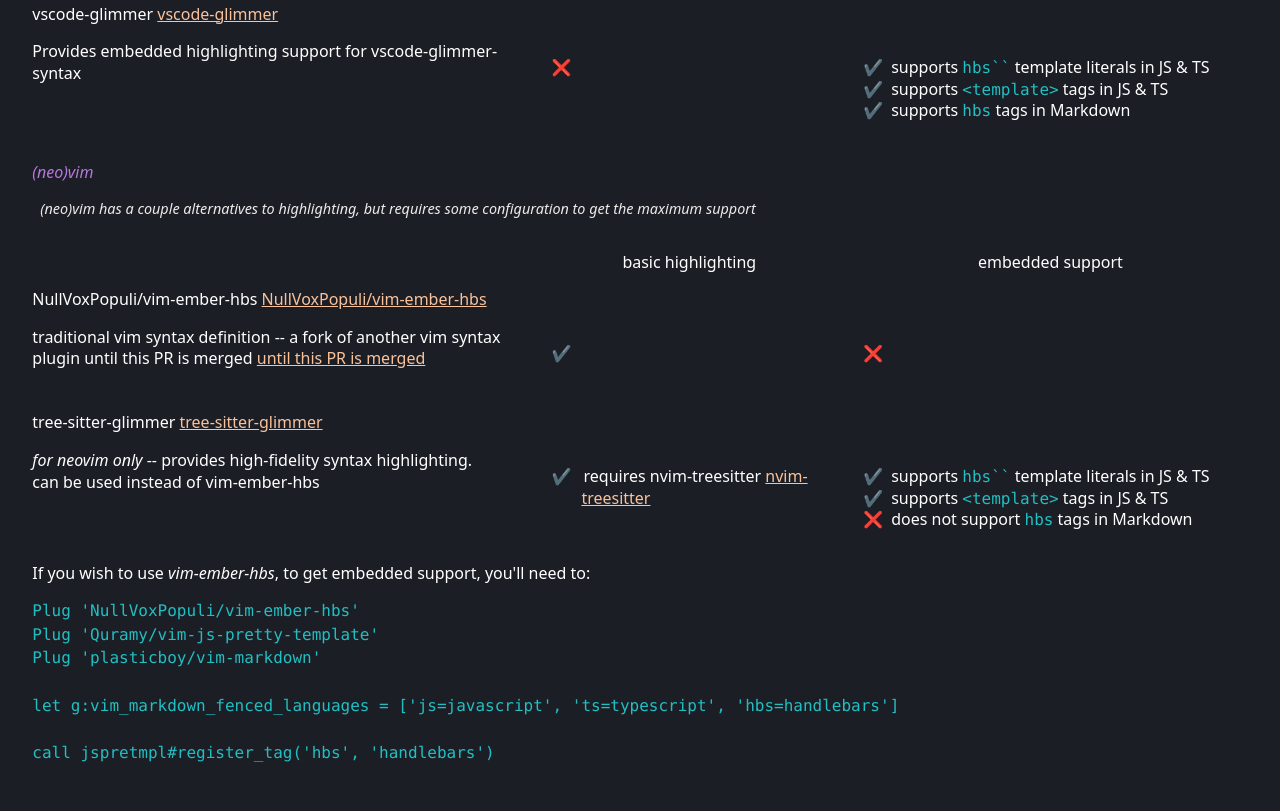
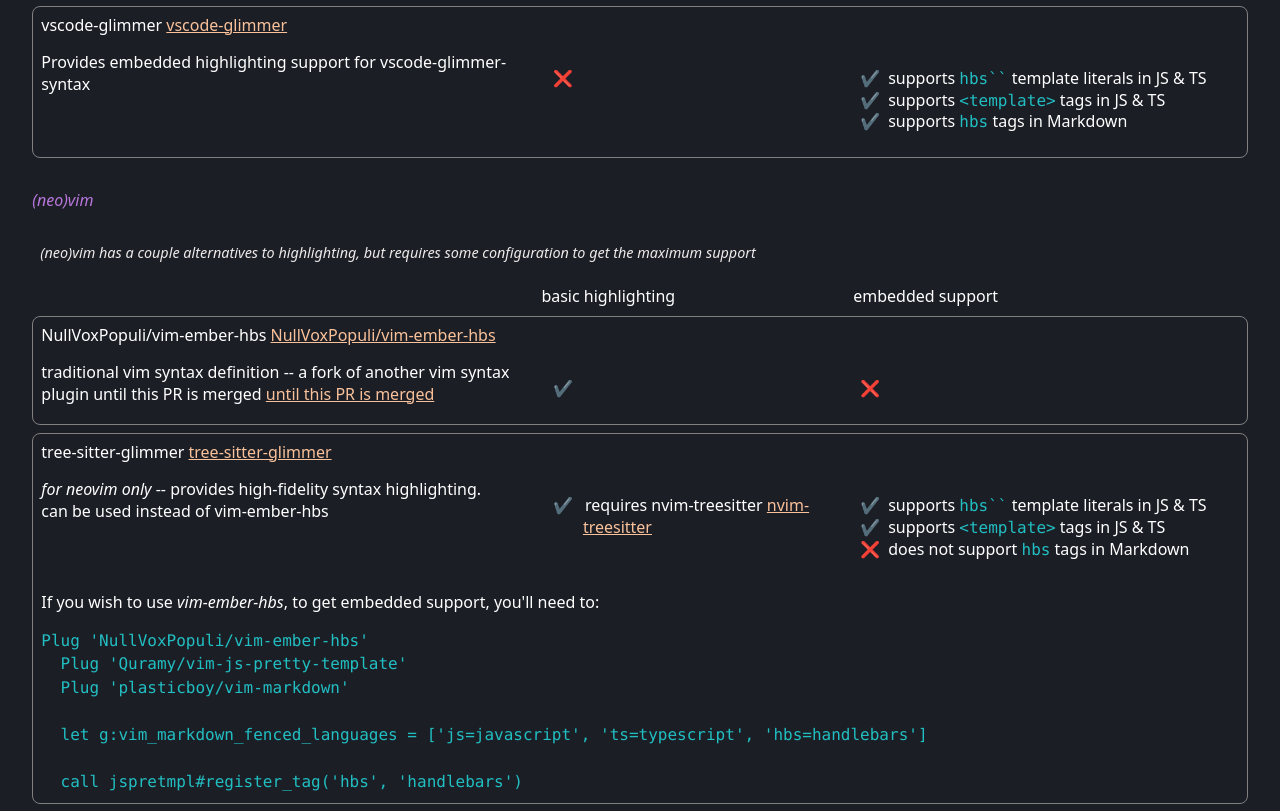
Before and after one commit to NullVoxPopuli/glimmer, a website: page index.html in a window 1280 px wide. Shown: the part 1149-1960 px from the top of the page. Drawn offline with nearby package versions, Linux system fonts and the light colour scheme.

Commit message:
Add some borders

```diff
--- a/index.html
+++ b/index.html
@@ -185,6 +185,8 @@
 
     section {
       padding: 0.5rem;
+      display: grid;
+      gap: 0.5rem;
     }
 
     p.summary {
@@ -200,10 +202,13 @@
     a:active { color: var(--horizon-tertiary-accent); }
 
     .plugin-info {
-      margin-top: 2rem;
       display: grid;
       gap: 1rem;
       grid-auto-flow: row;
+
+      border: 1px solid var(--ember-gray);
+      border-radius: 0.5rem;
+      padding: 0.5rem;
     }
     .plugin-info header {
       text-align: center;
@@ -437,12 +442,12 @@
             to get the maximum support
           </p>
 
-          <div class="plugin-info">
           <header class="plugin">
             <span><span class="sr-only">plugin name and description</span></span>
             <span>basic highlighting</span>
             <span>embedded support</span>
           </header>
+          <div class="plugin-info">
 
             <external-link href="https://github.com/NullVoxPopuli/vim-ember-hbs">
               NullVoxPopuli/vim-ember-hbs
@@ -486,19 +491,18 @@
                 <li class="no">does not support <code>hbs</code> tags in Markdown</li>
               </ul>
             </div>
-          </div>
 
-          <p>
-            If you wish to use <em>vim-ember-hbs</em>, to get embedded support, you'll need to:
+            <span>
+              If you wish to use <em>vim-ember-hbs</em>, to get embedded support, you'll need to:</span>
               <pre><code>Plug 'NullVoxPopuli/vim-ember-hbs'
   Plug 'Quramy/vim-js-pretty-template'
   Plug 'plasticboy/vim-markdown'
 
   let g:vim_markdown_fenced_languages = ['js=javascript', 'ts=typescript', 'hbs=handlebars']
 
-call jspretmpl#register_tag('hbs', 'handlebars')
-            </code></pre>
-          </p>
+  call jspretmpl#register_tag('hbs', 'handlebars')</code></pre>
+          </div>
+
         </section>
       </section>
 
```
Lines whose indentation alone changed are shown as unchanged.
